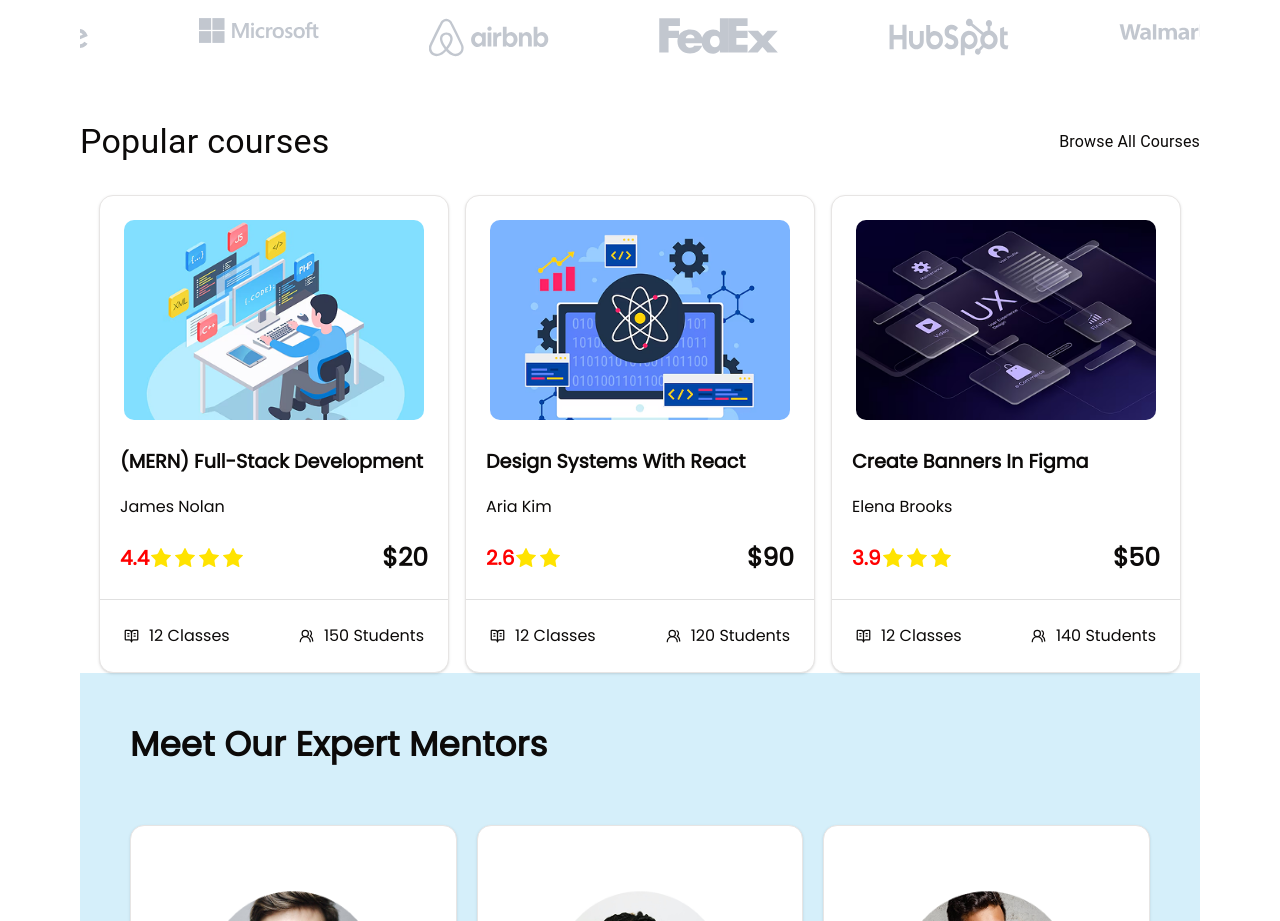
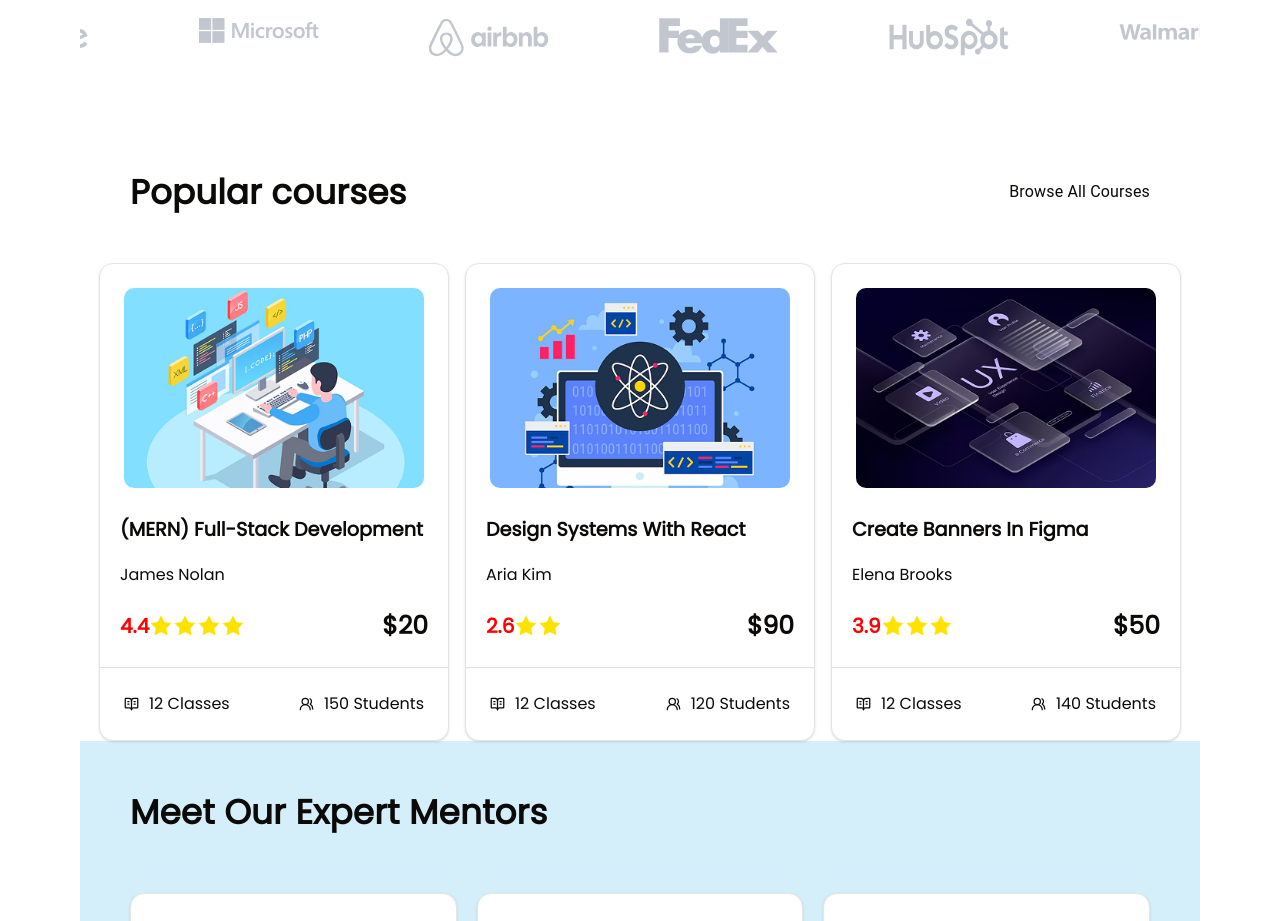
Before and after one commit to MAHasnain/next-base, a Next.js app: page / in a window 1280 px wide. Shown: the part 1260-2181 px from the top of the page. Built offline with nearby package versions, Linux system fonts and the light colour scheme.

Commit message:
feat: refactor Courses component and add courseType interface definition

```diff
--- a/components/ui/courses/Courses.tsx
+++ b/components/ui/courses/Courses.tsx
@@ -4,18 +4,9 @@ import { Box, Typography } from "@mui/material";
 import Card from "../card/CourseCard";
 import CourseCard from "../card/CourseCard";
 import Link from "next/link";
+import { courseType } from "@/types/int";
 
 const Courses = () => {
-  type courseType = {
-    id: number;
-    thumbnail: string;
-    courseName: string;
-    instructor: string;
-    raiting: number;
-    price: string;
-    classesQty: number;
-    studentsQty: number;
-  };
   const courses: courseType[] = [
     {
       id: 1,
@@ -57,9 +48,12 @@ const Courses = () => {
             justifyContent: "space-between",
             alignItems: "center",
             mb: 4,
+            margin: "50px",
           }}
         >
-          <Typography variant="h4">Popular courses</Typography>
+          <Typography fontFamily="poppins" fontWeight={600} variant="h4">
+            Popular courses
+          </Typography>
           <Typography>
             <Link href="/courses">Browse All Courses</Link>
           </Typography>
```
Also changed, not shown: types/int.d.ts (added, +42 -0 lines).
